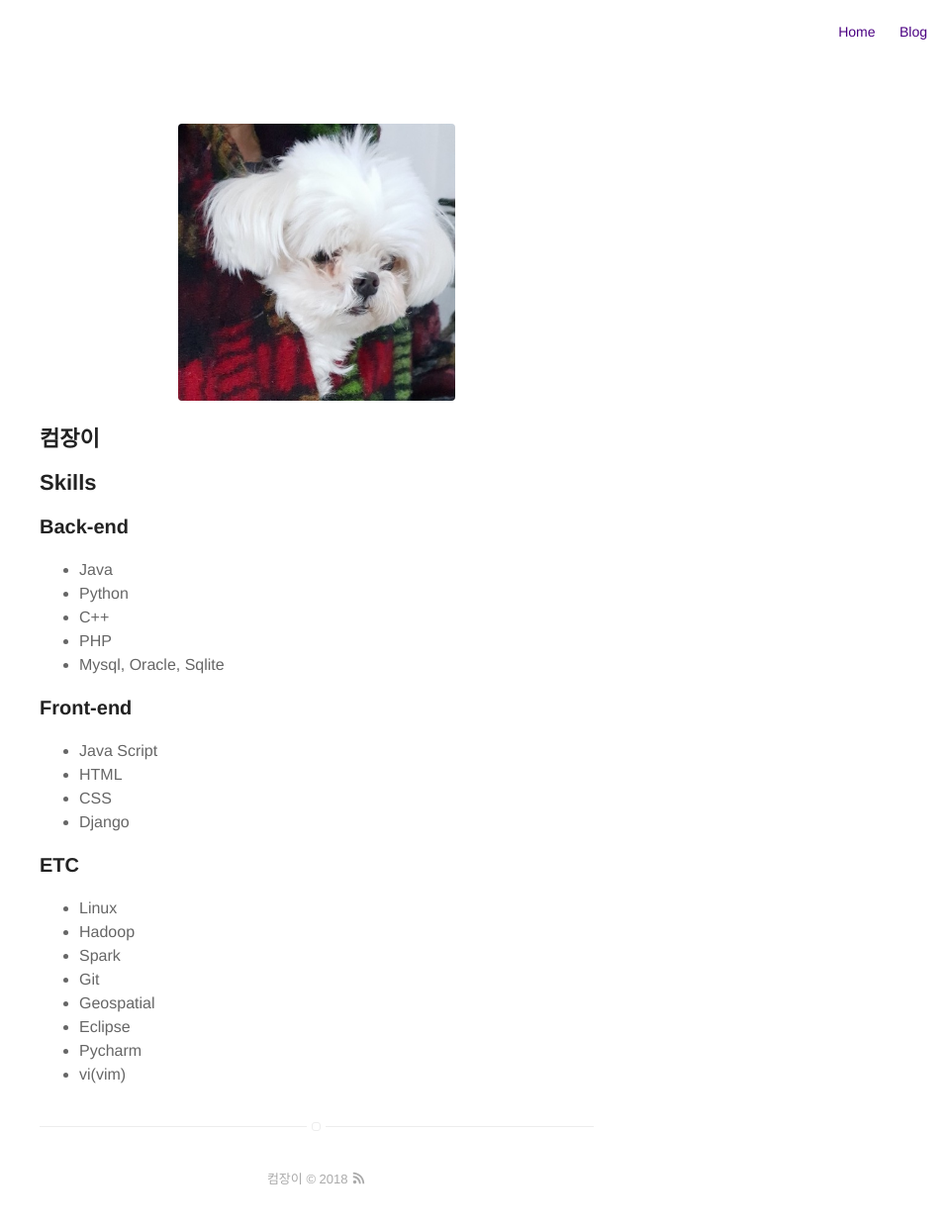
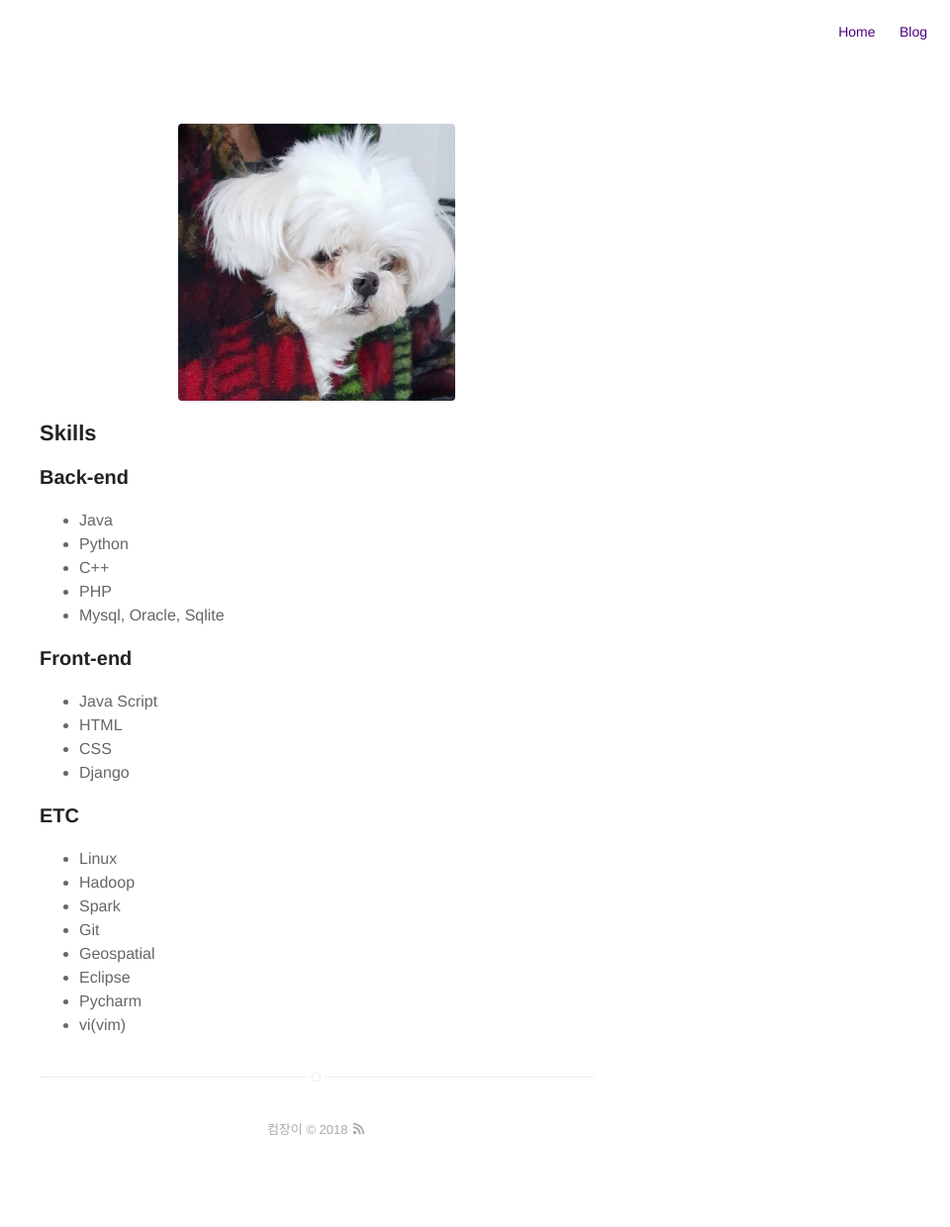
Before and after one commit to itholic/itholic.github.io, a Jekyll site: the page built from about.md, in a window 1280 px wide. Shown: the whole page at 99% size, without its empty margins (320-1280 px from the left). Built offline with Jekyll 4.4.1, drawn with Linux system fonts in a browser that asks for light colours; after the commit the page ends 1190 px from its top, so only the background shows below that.

Commit message:
[about.md] remove nickname

```diff
--- a/about.md
+++ b/about.md
@@ -3,8 +3,6 @@ title: About
 layout: page
 ---
 ![Profile Image]({{ site.url }}/{{ site.picture }})
-
-## 컴장이
 
 <h2>Skills</h2>
 
```
